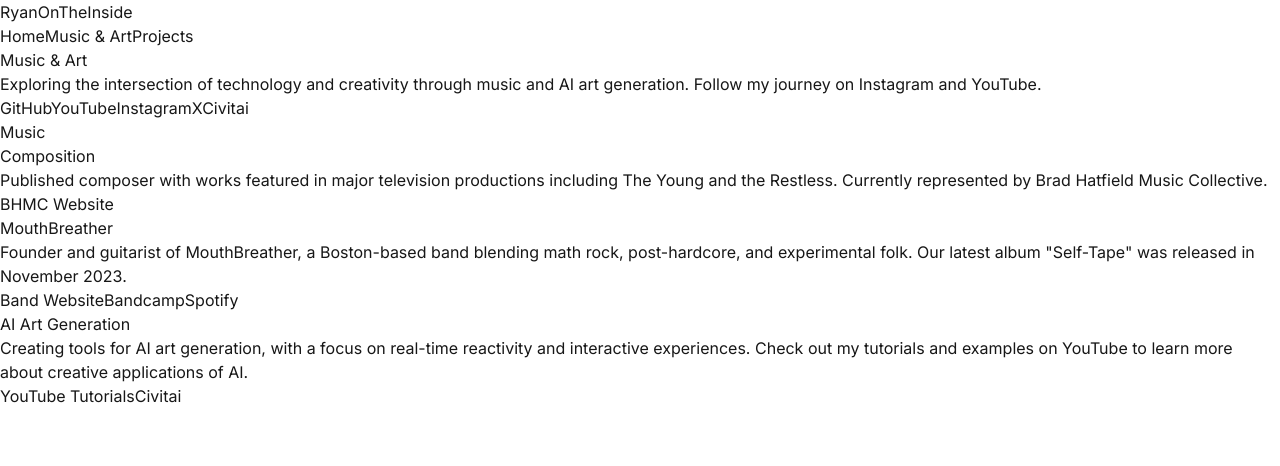
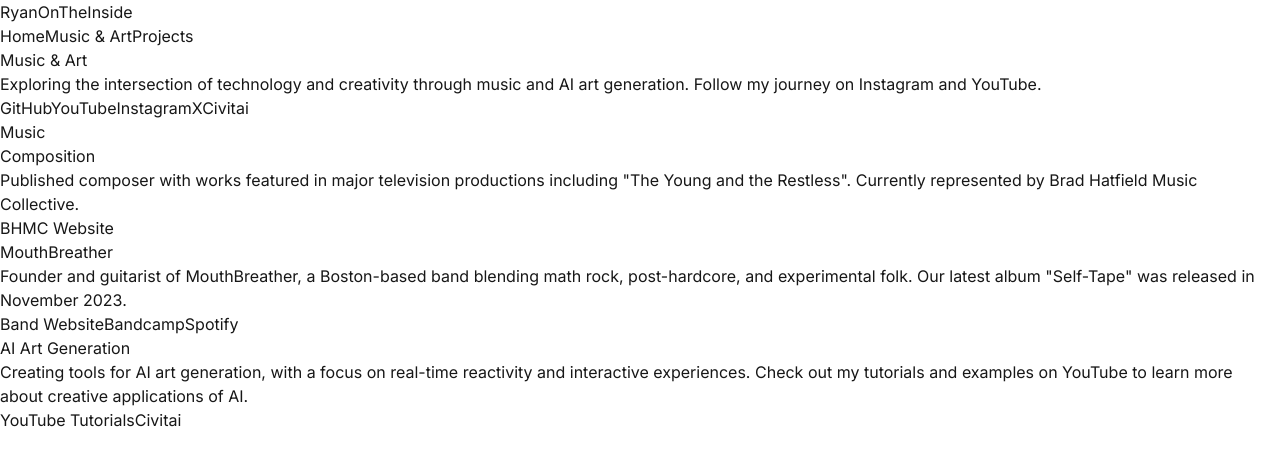
Before and after one commit to ryanontheinside/ryanontheinside.com, a Next.js app: page /music-and-art in a window 1280 px wide. Shown: the top 466 px of the page. Built offline with nearby package versions, Linux system fonts and the light colour scheme.

Commit message:
Fix ESLint and escape entities

```diff
--- a/src/app/music-and-art/page.tsx
+++ b/src/app/music-and-art/page.tsx
@@ -18,7 +18,7 @@
           <div className="mb-12">
             <h3 className="text-xl font-bold mb-4">Composition</h3>
             <p className="text-gray-600 max-w-2xl mb-6">
-              Published composer with works featured in major television productions including The Young and the Restless.
+              Published composer with works featured in major television productions including &quot;The Young and the Restless&quot;.
               Currently represented by Brad Hatfield Music Collective.
             </p>
             <div className="flex gap-4">
@@ -34,7 +34,7 @@
             <h3 className="text-xl font-bold mb-4">MouthBreather</h3>
             <p className="text-gray-600 max-w-2xl mb-6">
               Founder and guitarist of MouthBreather, a Boston-based band blending math rock, post-hardcore, and experimental folk.
-              Our latest album "Self-Tape" was released in November 2023.
+              Our latest album &quot;Self-Tape&quot; was released in November 2023.
             </p>
             <div className="flex gap-4">
               <a href="https://mouthbreather.band"
--- a/src/app/not-found.tsx
+++ b/src/app/not-found.tsx
@@ -13,7 +13,7 @@
 
         {/* Visible content */}
         <p className="text-xl text-gray-600">
-          The page you're looking for doesn't exist or has been moved.
+          The page you&apos;re looking for doesn&apos;t exist or has been moved.
         </p>
         <div className="flex gap-4">
           <Link
```
Also changed, not shown: .eslintrc.json (added), 1 other file (tests, documents, lock files or other folders).
